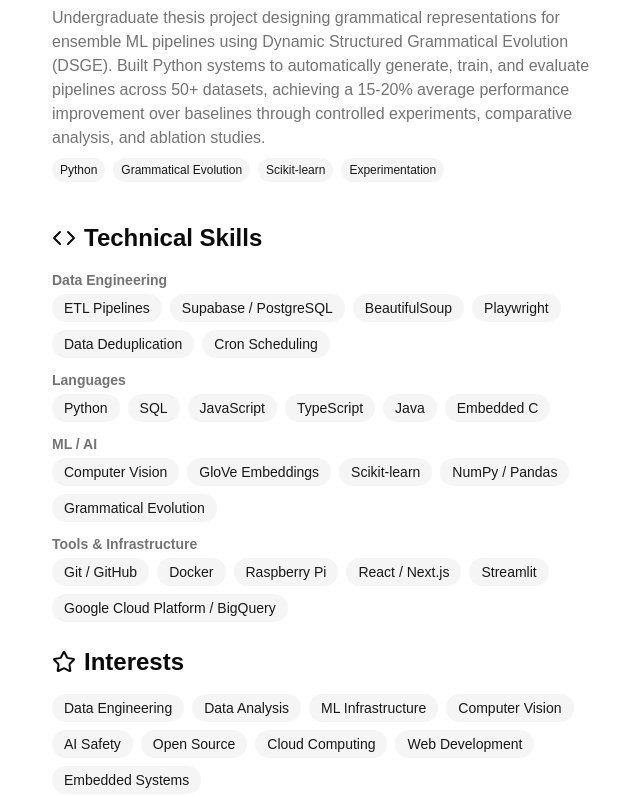
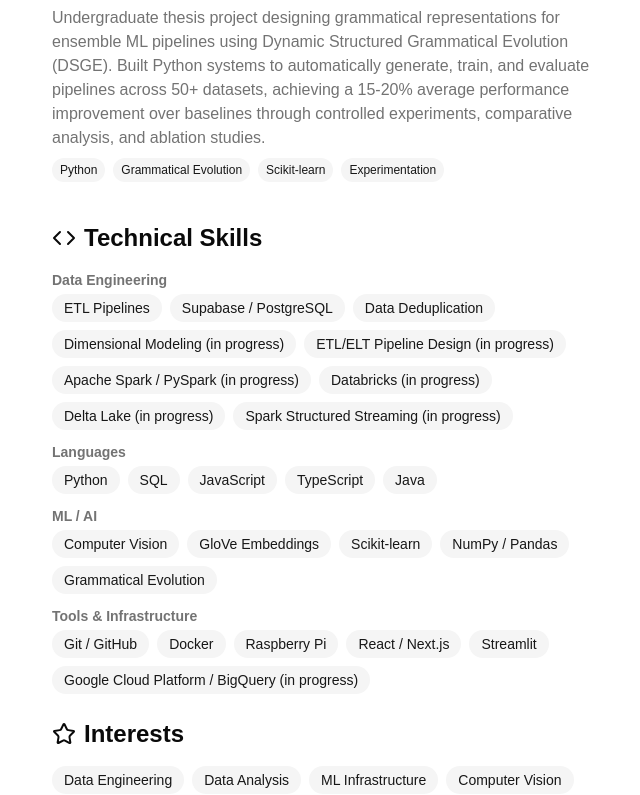
Before and after one commit to ikeshav42/portfolio, a Next.js app: page / in a window 1280 px wide. Shown: the part 2002-2797 px from the top of the page, without its empty margins (612-1252 px from the left). Built offline with nearby package versions, Linux system fonts and the light colour scheme.

Commit message:
reorder sections, prune unverified skills, fix layout and links

```diff
--- a/components/core.tsx
+++ b/components/core.tsx
@@ -18,8 +18,8 @@ export const Core = () => (
               Graduate CS Student
             </p>
           </div>
-          <div className="flex flex-col sm:flex-row flex-wrap gap-4">
-            <Button size="lg" className="gap-4 w-full sm:w-auto" asChild>
+          <div className="grid grid-cols-2 gap-4">
+            <Button size="lg" className="gap-4 w-full" asChild>
               <Link
                 href="https://www.linkedin.com/in/keshav-sundararaman-48890a37a/"
                 target="_blank"
@@ -28,7 +28,7 @@ export const Core = () => (
                 Connect on LinkedIn <Linkedin className="w-4 h-4" />
               </Link>
             </Button>
-            <Button size="lg" className="gap-4 w-full sm:w-auto" asChild>
+            <Button size="lg" className="gap-4 w-full" asChild>
               <Link
                 href="https://github.com/ikeshav42"
                 target="_blank"
@@ -37,7 +37,7 @@ export const Core = () => (
                 View GitHub Profile <Github className="w-4 h-4" />
               </Link>
             </Button>
-            <Button size="lg" className="gap-4 w-full sm:w-auto" asChild>
+            <Button size="lg" className="gap-4 w-full" asChild>
               <Link
                 href="https://medium.com/@ikeshav42"
                 target="_blank"
@@ -46,7 +46,7 @@ export const Core = () => (
                 Read on Medium <Newspaper className="w-4 h-4" />
               </Link>
             </Button>
-            <Button size="lg" className="gap-4 w-full sm:w-auto" asChild>
+            <Button size="lg" className="gap-4 w-full" asChild>
               <Link href="/resume.pdf" target="_blank" rel="noopener noreferrer">
                 View Resume <FileText className="w-4 h-4" />
               </Link>
--- a/components/pfdeets.tsx
+++ b/components/pfdeets.tsx
@@ -14,8 +14,8 @@ const PortfolioDetails = () => {
           useful downstream. I also enjoy the data analysis side of things, once the data is
           clean I like digging into it to find what it&apos;s actually saying. I did computer
           vision research at UTARI earlier this year, and outside of that I&apos;m usually messing
-          around with some side project or another. Looking for Summer 2026 internships in data
-          engineering or data analytics.
+          around with some side project or another. Looking for internships or full-time roles in
+          data engineering or data analytics.
         </p>
       </section>
 
@@ -140,7 +140,7 @@ const PortfolioDetails = () => {
               description:
                 "End-to-end ML pipeline predicting abnormal next-day price moves across 505 S&P 500 stocks (619K+ daily OHLCV rows spanning 5 years), engineering 12 no-lookahead features from price and volume history. Used strict time-based train/validation/test splits to prevent data leakage and tuned hyperparameters on validation F1 across four model families. Random Forest performed best (test AUC 0.72, F1 0.31 at a 2% move threshold); used feature importance and L1 sparsification to identify volatility and price-range features as the strongest signals.",
               technologies: ["Python", "Pandas", "NumPy", "Scikit-learn", "Time-Series Validation", "Feature Engineering"],
-              link: "https://github.com/ikeshav42",
+              link: "https://github.com/ikeshav42/sp500-abnormal-move-prediction",
             },
             {
               name: "F1 Live Dashboard",
@@ -198,15 +198,18 @@ const PortfolioDetails = () => {
               skills: [
                 "ETL Pipelines",
                 "Supabase / PostgreSQL",
-                "BeautifulSoup",
-                "Playwright",
                 "Data Deduplication",
-                "Cron Scheduling",
+                "Dimensional Modeling (in progress)",
+                "ETL/ELT Pipeline Design (in progress)",
+                "Apache Spark / PySpark (in progress)",
+                "Databricks (in progress)",
+                "Delta Lake (in progress)",
+                "Spark Structured Streaming (in progress)",
               ],
             },
             {
               category: "Languages",
-              skills: ["Python", "SQL", "JavaScript", "TypeScript", "Java", "Embedded C"],
+              skills: ["Python", "SQL", "JavaScript", "TypeScript", "Java"],
             },
             {
               category: "ML / AI",
@@ -226,7 +229,7 @@ const PortfolioDetails = () => {
                 "Raspberry Pi",
                 "React / Next.js",
                 "Streamlit",
-                "Google Cloud Platform / BigQuery",
+                "Google Cloud Platform / BigQuery (in progress)",
               ],
             },
           ].map(({ category, skills }) => (
@@ -262,8 +265,6 @@ const PortfolioDetails = () => {
             "AI Safety",
             "Open Source",
             "Cloud Computing",
-            "Web Development",
-            "Embedded Systems",
           ].map((interest) => (
             <span
               key={interest}
```
